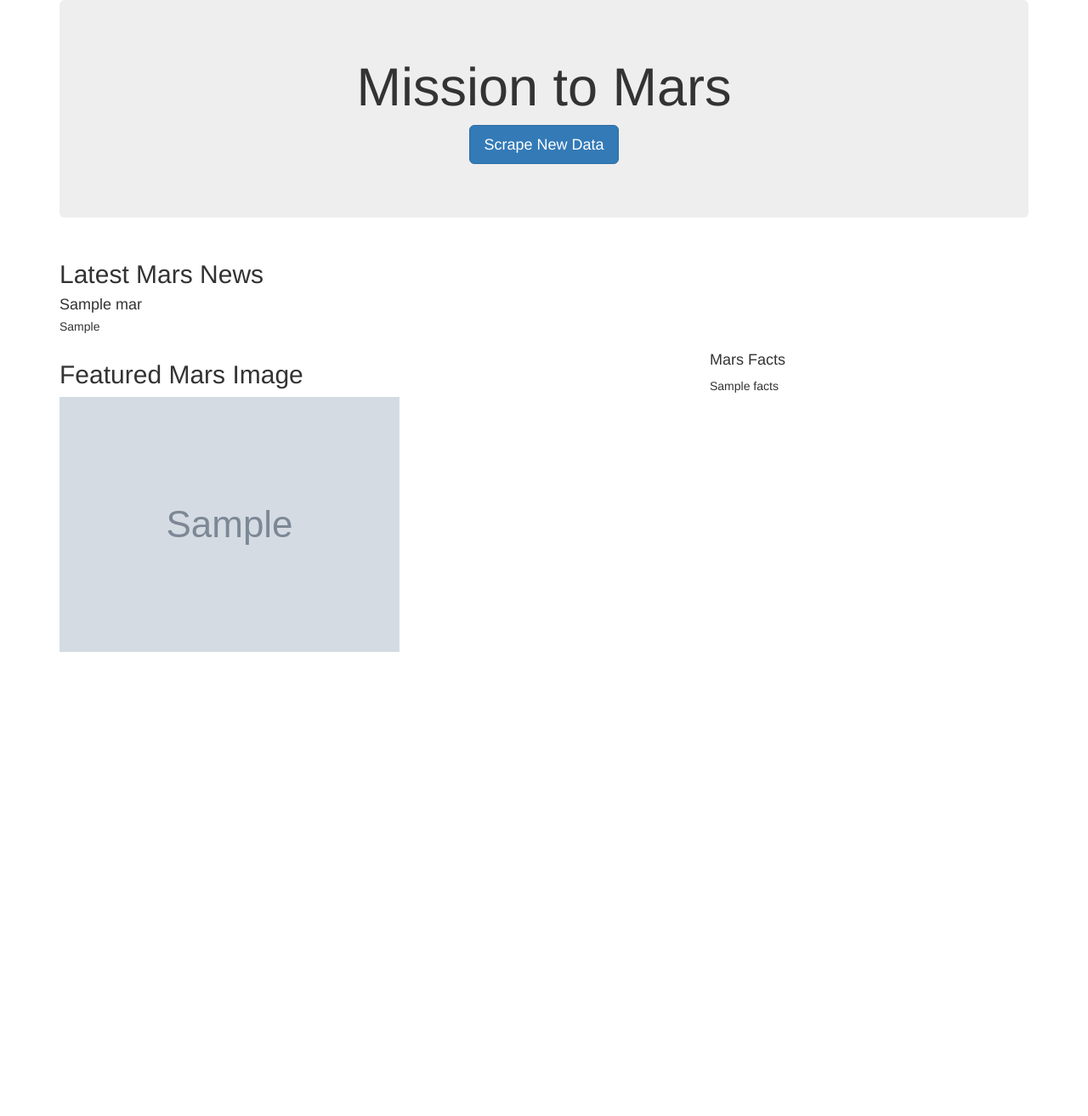
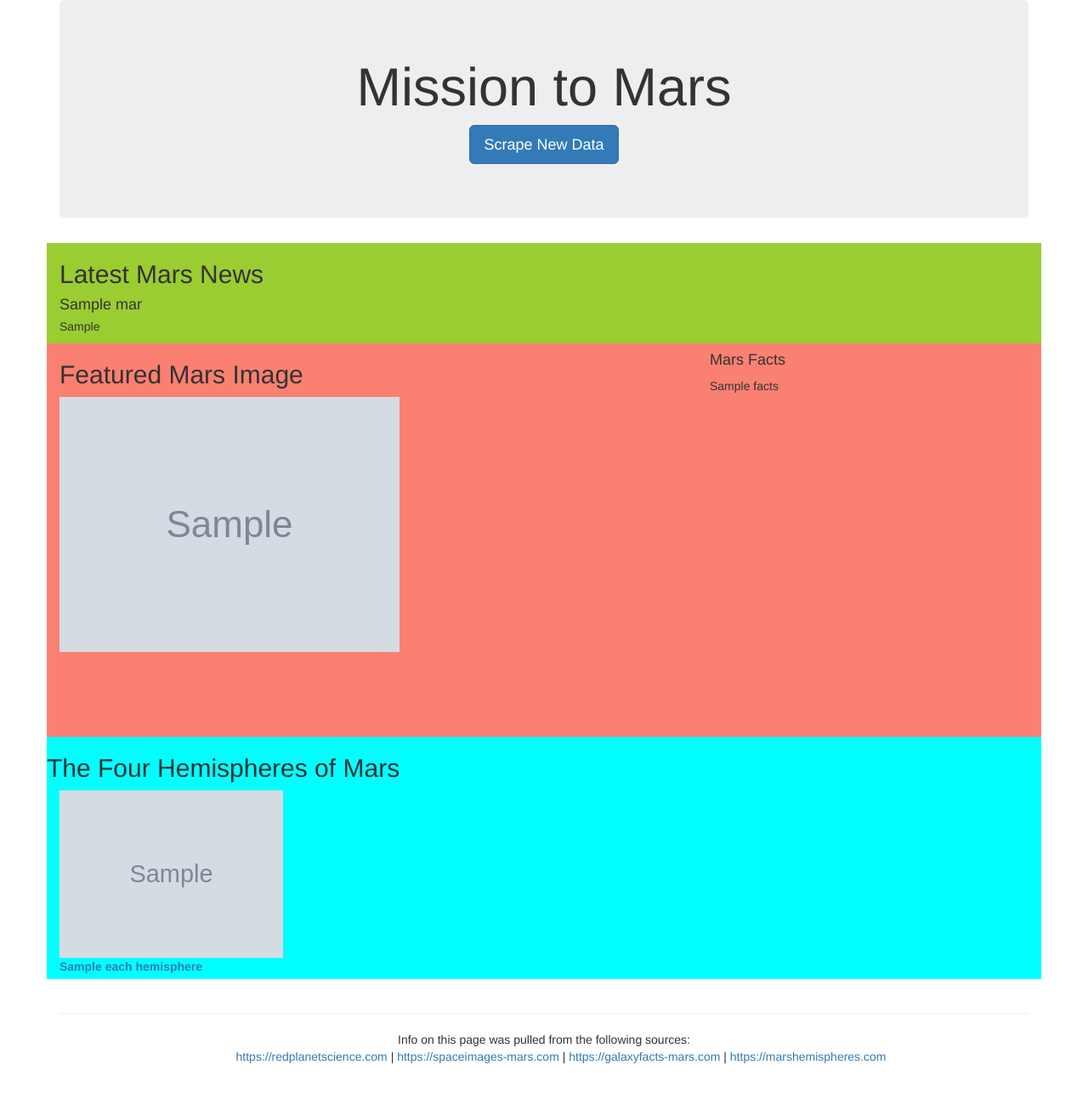
Before and after one commit to miwermi/mission-to-mars, a Flask app: page / in a window 1280 px wide. Shown: the whole page at 85% size. Before the commit the page ends 800 px from the top, so only its background shows below. Run offline with Flask 2, Linux system fonts and the light colour scheme; a database or web service that is not in the repository returns one stand-in record (Sample ...); some libraries are stand-ins or nearby versions.

Commit message:
Updating HTML template(s)

```diff
--- a/templates/index.html
+++ b/templates/index.html
@@ -5,10 +5,8 @@
     <meta name="viewport" content="width=device-width, initial-scale=1.0" />
     <meta http-equiv="X-UA-Compatible" content="ie=edge" />
     <title>Mission to Mars</title>
-    <link
-      rel="stylesheet"
-      href="https://maxcdn.bootstrapcdn.com/bootstrap/3.3.7/css/bootstrap.min.css"
-    />
+    <link rel="stylesheet" href="https://maxcdn.bootstrapcdn.com/bootstrap/3.3.7/css/bootstrap.min.css" />
+    <link rel="stylesheet" href="m2m-style.css" />
   </head>
   <body>
     <div class="container">
@@ -19,7 +17,7 @@
         <p><a class="btn btn-primary btn-lg" href="/scrape" role="button">Scrape New Data</a></p>
       </div>
       <!-- Add section for Mars News -->
-      <div class="row" id="mars-news">
+      <div class="row" id="mars-news" style="background-color:yellowgreen;">
         <div class="col-md-12">
           <div class="media">
             <div class="media-body">
@@ -30,8 +28,10 @@
           </div>
         </div>
       </div>
+
+
       <!-- Section for Featured Image and Facts table -->
-      <div class="row" id="mars-featured-image">
+      <div class="row" id="mars-featured-image" style="background-color:salmon; padding-bottom: 100px;">
         <div class="col-md-8">
           <h2>Featured Mars Image</h2>
           <img
@@ -48,6 +48,33 @@
           </div>
         </div>
       </div>
+
+      <!-- Section for Hemispheres -->
+      <div class="row" id="mars-hemispheres" style="background-color:aqua">
+      <h2>The Four Hemispheres of Mars</h2>
+        {% for each_hemisphere in mars.hemispheres %}
+        <div class="col-md-6" style="width: 25%">
+          <a href="{{each_hemisphere.img_url}}">
+          <img
+            src="{{each_hemisphere.img_url}}"
+            class="img-responsive"
+            alt="{{each_hemisphere.title}} image"
+            title="{{each_hemisphere.title}} image"
+          />
+          <label>{{each_hemisphere.title}}</label></a>
+        </div>
+        {% endfor %}
+      </div>
+      <br  clear="all" />
+      <hr />
+      <div id="footer" style="height: 100px; text-align: center; margin-top: 20px;">Info on this page was pulled from the following sources:
+        <ul>
+          <li style="display: inline;"><a href="https://redplanetscience.com">https://redplanetscience.com</a> |</li>
+          <li style="display: inline;"><a href="https://spaceimages-mars.com">https://spaceimages-mars.com</a> |</li>
+          <li style="display: inline;"><a href="https://galaxyfacts-mars.com">https://galaxyfacts-mars.com</a> |</li>
+          <li style="display: inline;"><a href="https://marshemispheres.com">https://marshemispheres.com</a></li>
+        </ul>
+      </div>
     </div>
   </body>
 </html>
```
Also changed, not shown: templates/index_module.html (added, +53 -0 lines).
